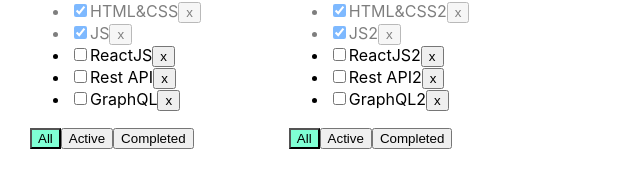
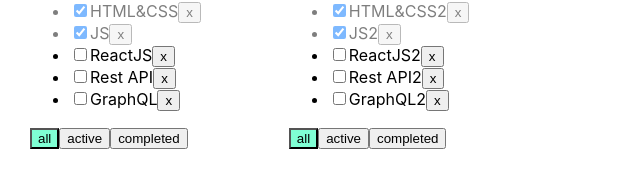
Before and after one commit to fabskrejt/dop-Igor, a React (Create React App) app: page / in a window 1280 px wide. Shown: the part 127-314 px from the top of the page, without its empty margins (0-640 px from the left). Built offline with nearby package versions, Linux system fonts and the light colour scheme.

Commit message:
Created Button component

```diff
--- a/src/Todolist.tsx
+++ b/src/Todolist.tsx
@@ -1,6 +1,7 @@
 import React, {ChangeEvent, KeyboardEvent, useState} from 'react';
 import {FilterValuesType} from './App';
 import {Tasks} from "./Tasks";
+import {Button} from "./components/Button";
 
 export type TaskType = {
     id: string
@@ -44,10 +45,7 @@ export function Todolist({tasks, ...props}: PropsType) {
             addTask();
         }
     }
-
-    const onAllClickHandler = () => props.changeFilter("all", props.todolistID);
-    const onActiveClickHandler = () => props.changeFilter("active", props.todolistID);
-    const onCompletedClickHandler = () => props.changeFilter("completed", props.todolistID);
+    const changeFilterOnClickHandler = (value: FilterValuesType) => props.changeFilter(value, props.todolistID);
 
     let tasksForTodolist = tasks
 
@@ -80,15 +78,22 @@ export function Todolist({tasks, ...props}: PropsType) {
             }
         </ul>
         <div>
-            <button className={props.filter === 'all' ? "active-filter" : ""}
-                    onClick={onAllClickHandler}>All
-            </button>
-            <button className={props.filter === 'active' ? "active-filter" : ""}
-                    onClick={onActiveClickHandler}>Active
-            </button>
-            <button className={props.filter === 'completed' ? "active-filter" : ""}
-                    onClick={onCompletedClickHandler}>Completed
-            </button>
+            <Button name={'all'}
+                    className={props.filter === 'all' ? "active-filter" : ""}
+                    callback={() => changeFilterOnClickHandler('all')}
+                    filter={props.filter}
+            />
+            <Button name={'active'}
+                    className={props.filter === 'active' ? "active-filter" : ""}
+                    callback={() => changeFilterOnClickHandler('active')}
+                    filter={props.filter}
+            />
+            <Button name={'completed'}
+                    className={props.filter === 'completed' ? "active-filter" : ""}
+                    callback={() => changeFilterOnClickHandler('completed')}
+                    filter={props.filter}
+            />
+
         </div>
     </div>
 }
--- /dev/null
+++ b/src/components/Button.tsx
@@ -0,0 +1,18 @@
+import React from "react";
+import {FilterValuesType} from "../App";
+
+type ButtonPropsType = {
+    name: string
+    className: string
+    callback: () => void
+    filter: FilterValuesType
+}
+
+export const Button = (props: ButtonPropsType) => {
+    const onClickHandler = () => {
+        props.callback()
+    }
+    return (
+        <button className={props.className} onClick={() => onClickHandler()}>{props.name}</button>
+    )
+}
```
